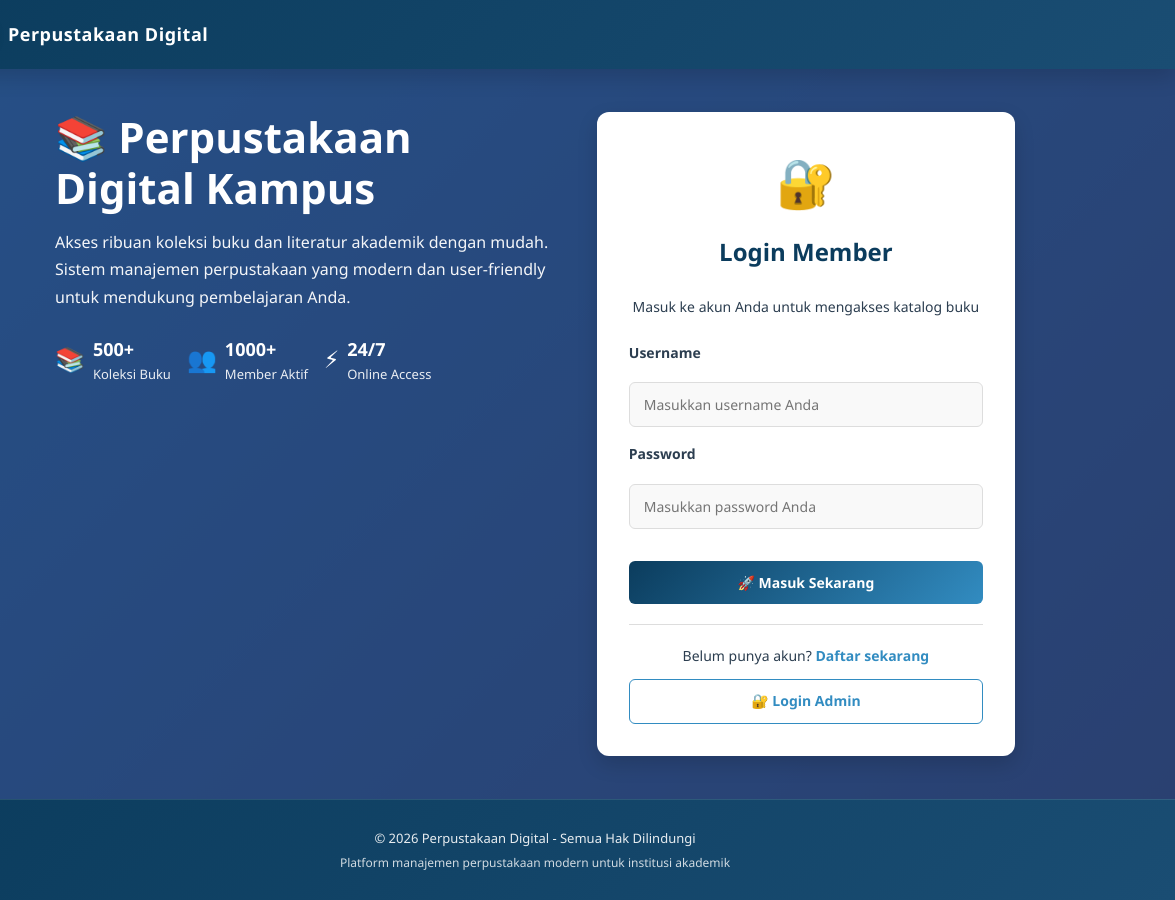
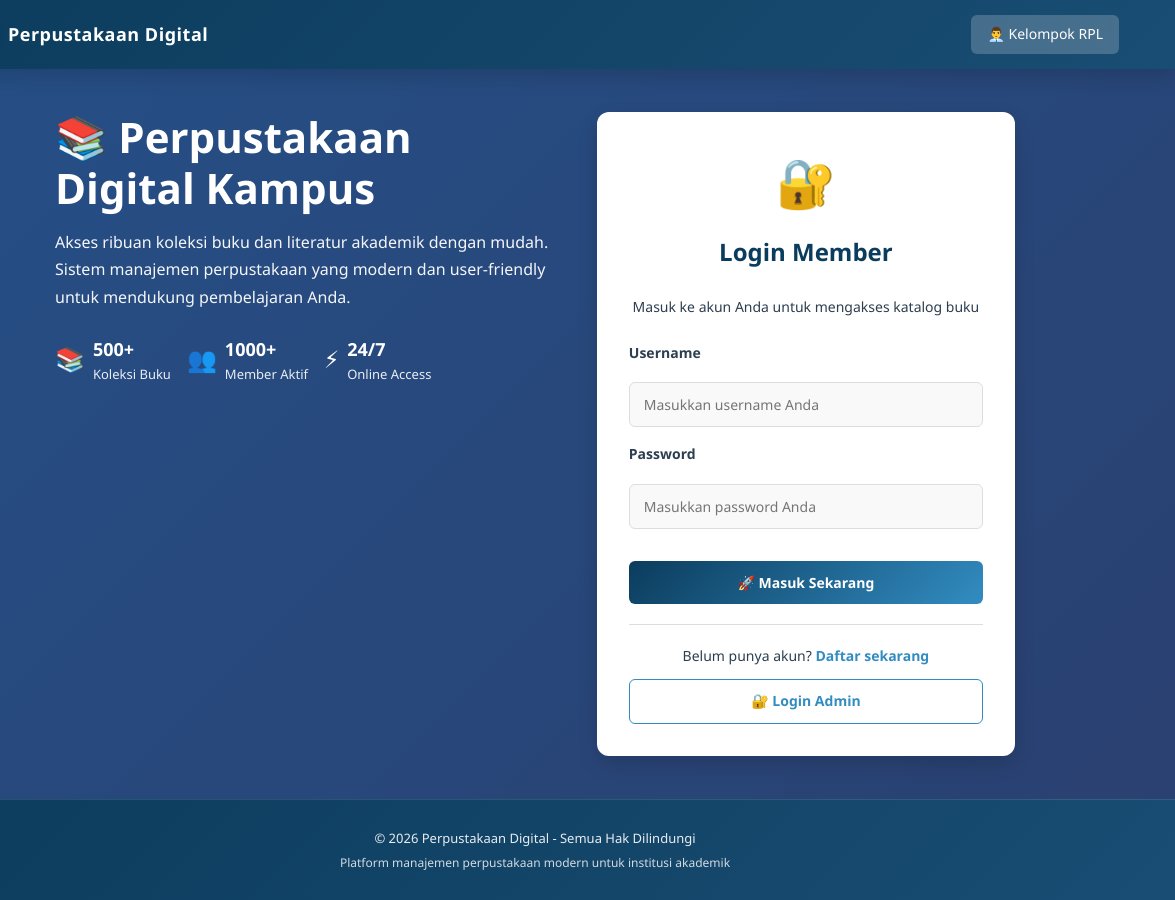
Before and after one commit to IcangRamdani/perpustakaan-frontend, a plain HTML site: page index.html in a window 1280 px wide. Shown: the full height of the page, 105-1280 px from the left. Drawn offline with Linux system fonts and the light colour scheme.

```diff
--- a/index.html
+++ b/index.html
@@ -14,6 +14,9 @@
     <div class="brand">
       <img src="assets/logo-mandala.jpg" alt="Logo">
       <span class="brand-title">Perpustakaan Digital</span>
+    </div>
+    <div style="margin-left: auto; display: flex; gap: 12px; align-items: center;">
+      <a href="kelompok.html" style="color: white; text-decoration: none; padding: 8px 16px; background: rgba(255,255,255,0.2); border-radius: 6px; font-weight: 500; transition: all 0.3s; font-size: 14px;" onmouseover="this.style.background='rgba(255,255,255,0.3)'" onmouseout="this.style.background='rgba(255,255,255,0.2)'" title="Dokumentasi Kelompok RPL 5">👨‍💼 Kelompok RPL</a>
     </div>
   </div>
 </div>
```
Also changed, not shown: dashboard.html (+1 -1 lines).
